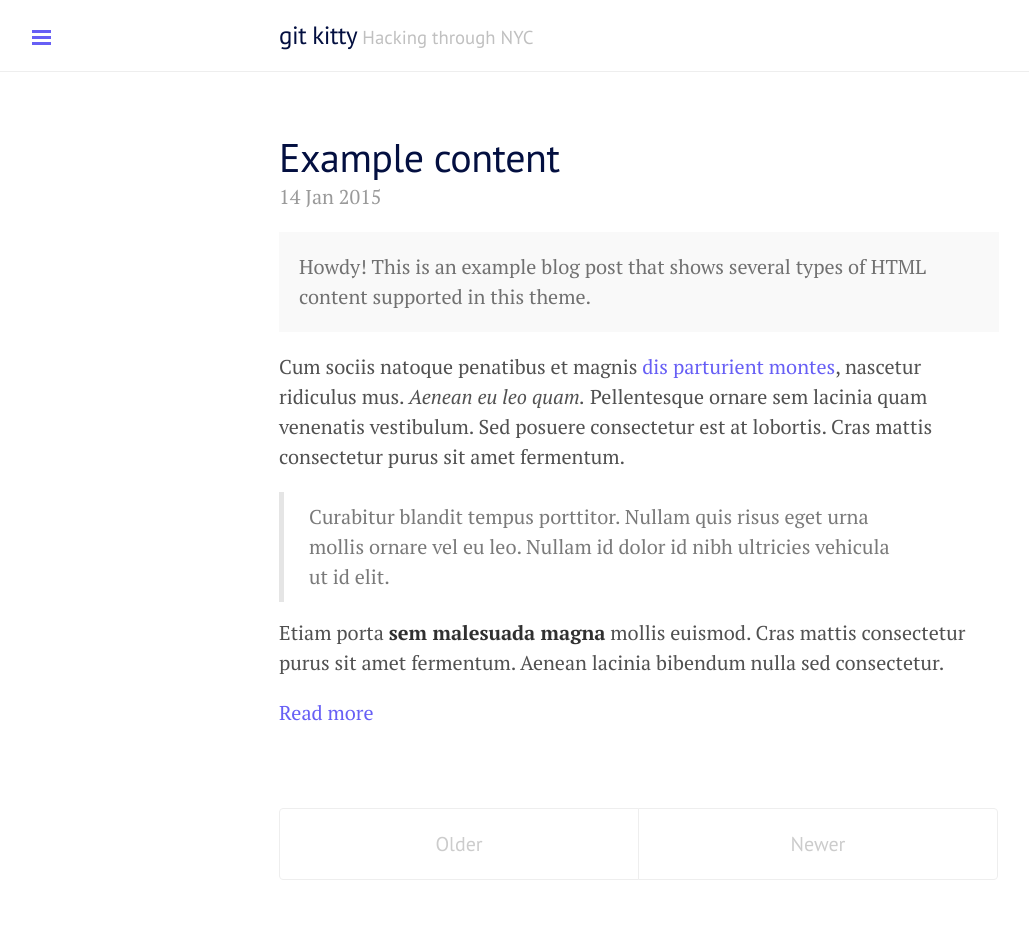
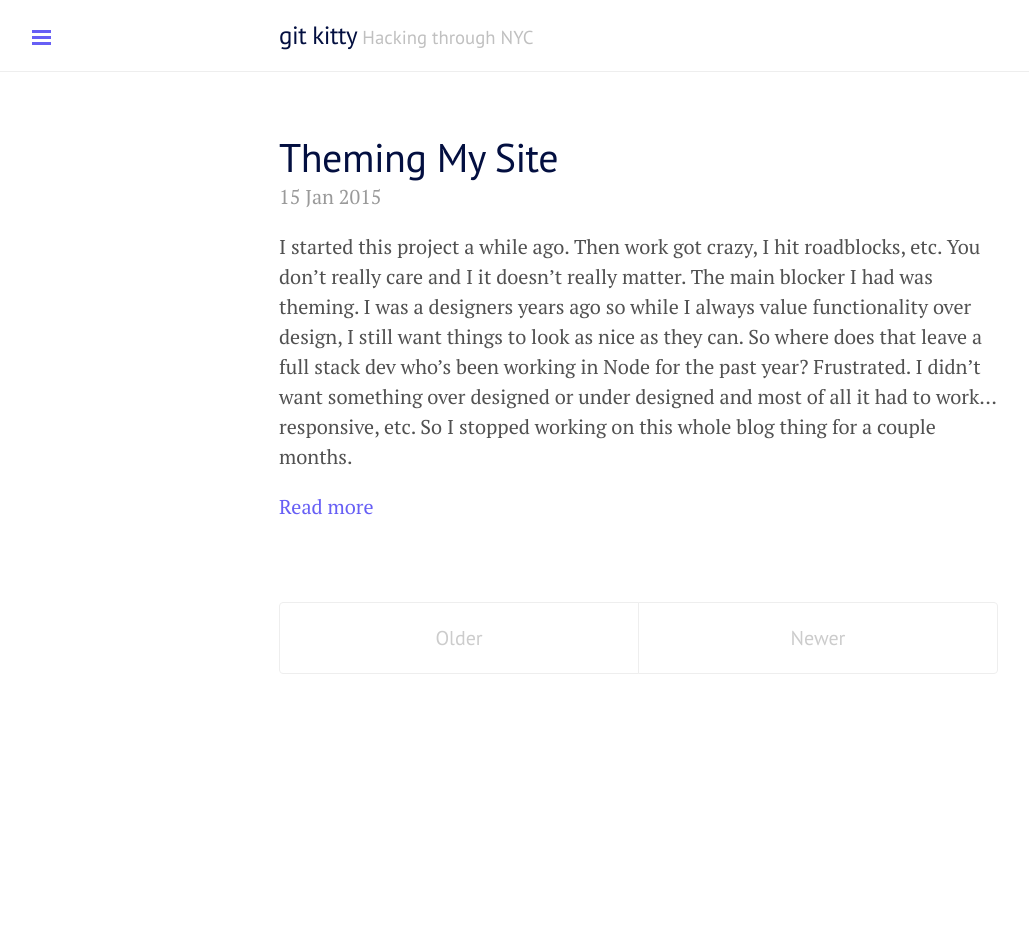
Before and after one commit to RDFroeber/gitkitty-jekyll, a Jekyll site: the page built from index.html, in a window 1280 px wide. Shown: the whole page, without its empty margins (1-1030 px from the left). Built offline with Jekyll 4.4.1, drawn with Linux system fonts in a browser that asks for light colours; Markdown is read by kramdown in place of the engine named in the settings; the list of posts is cut into pages by our own code; after the commit the page ends 900 px from its top, so only the background shows below that.

Commit message:
feat: Added theming post and cloud ninja image

```diff
--- a/_posts/2015-01-14-example-content.md
+++ /dev/null
@@ -1,123 +0,0 @@
----
-layout: post
-title: Example content
----
-
-<div class="message">
-  Howdy! This is an example blog post that shows several types of HTML content supported in this theme.
-</div>
-
-Cum sociis natoque penatibus et magnis <a href="#">dis parturient montes</a>, nascetur ridiculus mus. *Aenean eu leo quam.* Pellentesque ornare sem lacinia quam venenatis vestibulum. Sed posuere consectetur est at lobortis. Cras mattis consectetur purus sit amet fermentum.
-
-> Curabitur blandit tempus porttitor. Nullam quis risus eget urna mollis ornare vel eu leo. Nullam id dolor id nibh ultricies vehicula ut id elit.
-
-Etiam porta **sem malesuada magna** mollis euismod. Cras mattis consectetur purus sit amet fermentum. Aenean lacinia bibendum nulla sed consectetur.
-
-<!--br-->
-
-## Inline HTML elements
-
-HTML defines a long list of available inline tags, a complete list of which can be found on the [Mozilla Developer Network](https://developer.mozilla.org/en-US/docs/Web/HTML/Element).
-
-- **To bold text**, use `<strong>`.
-- *To italicize text*, use `<em>`.
-- Abbreviations, like <abbr title="HyperText Markup Langage">HTML</abbr> should use `<abbr>`, with an optional `title` attribute for the full phrase.
-- Citations, like <cite>&mdash; Mark otto</cite>, should use `<cite>`.
-- <del>Deleted</del> text should use `<del>` and <ins>inserted</ins> text should use `<ins>`.
-- Superscript <sup>text</sup> uses `<sup>` and subscript <sub>text</sub> uses `<sub>`.
-
-Most of these elements are styled by browsers with few modifications on our part.
-
-## Heading
-
-Vivamus sagittis lacus vel augue rutrum faucibus dolor auctor. Duis mollis, est non commodo luctus, nisi erat porttitor ligula, eget lacinia odio sem nec elit. Morbi leo risus, porta ac consectetur ac, vestibulum at eros.
-
-### Code
-
-Cum sociis natoque penatibus et magnis dis `code element` montes, nascetur ridiculus mus.
-
-{% highlight js %}
-// Example can be run directly in your JavaScript console
-
-// Create a function that takes two arguments and returns the sum of those arguments
-var adder = new Function("a", "b", "return a + b");
-
-// Call the function
-adder(2, 6);
-// > 8
-{% endhighlight %}
-
-Aenean lacinia bibendum nulla sed consectetur. Etiam porta sem malesuada magna mollis euismod. Fusce dapibus, tellus ac cursus commodo, tortor mauris condimentum nibh, ut fermentum massa.
-
-### Lists
-
-Cum sociis natoque penatibus et magnis dis parturient montes, nascetur ridiculus mus. Aenean lacinia bibendum nulla sed consectetur. Etiam porta sem malesuada magna mollis euismod. Fusce dapibus, tellus ac cursus commodo, tortor mauris condimentum nibh, ut fermentum massa justo sit amet risus.
-
-* Praesent commodo cursus magna, vel scelerisque nisl consectetur et.
-* Donec id elit non mi porta gravida at eget metus.
-* Nulla vitae elit libero, a pharetra augue.
-
-Donec ullamcorper nulla non metus auctor fringilla. Nulla vitae elit libero, a pharetra augue.
-
-1. Vestibulum id ligula porta felis euismod semper.
-2. Cum sociis natoque penatibus et magnis dis parturient montes, nascetur ridiculus mus.
-3. Maecenas sed diam eget risus varius blandit sit amet non magna.
-
-Cras mattis consectetur purus sit amet fermentum. Sed posuere consectetur est at lobortis.
-
-<dl>
-  <dt>HyperText Markup Language (HTML)</dt>
-  <dd>The language used to describe and define the content of a Web page</dd>
-
-  <dt>Cascading Style Sheets (CSS)</dt>
-  <dd>Used to describe the appearance of Web content</dd>
-
-  <dt>JavaScript (JS)</dt>
-  <dd>The programming language used to build advanced Web sites and applications</dd>
-</dl>
-
-Integer posuere erat a ante venenatis dapibus posuere velit aliquet. Morbi leo risus, porta ac consectetur ac, vestibulum at eros. Nullam quis risus eget urna mollis ornare vel eu leo.
-
-### Tables
-
-Aenean lacinia bibendum nulla sed consectetur. Lorem ipsum dolor sit amet, consectetur adipiscing elit.
-
-<table>
-  <thead>
-    <tr>
-      <th>Name</th>
-      <th>Upvotes</th>
-      <th>Downvotes</th>
-    </tr>
-  </thead>
-  <tfoot>
-    <tr>
-      <td>Totals</td>
-      <td>21</td>
-      <td>23</td>
-    </tr>
-  </tfoot>
-  <tbody>
-    <tr>
-      <td>Alice</td>
-      <td>10</td>
-      <td>11</td>
-    </tr>
-    <tr>
-      <td>Bob</td>
-      <td>4</td>
-      <td>3</td>
-    </tr>
-    <tr>
-      <td>Charlie</td>
-      <td>7</td>
-      <td>9</td>
-    </tr>
-  </tbody>
-</table>
-
-Nullam id dolor id nibh ultricies vehicula ut id elit. Sed posuere consectetur est at lobortis. Nullam quis risus eget urna mollis ornare vel eu leo.
-
------
-
-Want to see something else added? <a href="https://github.com/poole/poole/issues/new">Open an issue.</a>
--- /dev/null
+++ b/_posts/2015-01-15-theming.md
@@ -0,0 +1,47 @@
+---
+layout: post
+title: Theming My Site
+---
+
+I started this project a while ago. Then work got crazy, I hit roadblocks, etc. You don't really care and I it doesn't really matter. The main blocker I had was theming. I was a designers years ago so while I always value functionality over design, I still want things to look as nice as they can. So where does that leave a full stack dev who's been working in Node for the past year? Frustrated. I didn't want something over designed or under designed and most of all it had to work... responsive, etc. So I stopped working on this whole blog thing for a couple months.
+
+<!--br-->
+
+Fast forward to yesterday. I had some free time and started looking at was out there in terms of Jekyll themes and that's when I found [Layon](http://lanyon.getpoole.com/). If you clicked on that link, you were probably momentarily confused. Yes, it's basically the same site content aside. Also if you want to learn more about Layon and Poole the demo site has all the information you could want.
+
+So I was done right? Not quite. When I said theming I didn't just mean site theming I also meant code theming. Also known as syntax highlighting. So I took about two days working on the TextMate theme I use for Sublime. I even named it and everything. I wanted something similar but did not want to spend that much time on it. Enter [Pygments](http://pygments.org/) and [highlight.js](https://highlightjs.org/). Jekyll has built in support for Pygments and while it's great if you using most languages: Ruby, Python, Java, etc. When it comes to JavaScript it just falls short in my opinion; especially server side JS, which is what I'm usually coding. So that's where highlight.js came in. By combining both of these I was able to start with a base theme and build up from there.
+
+## What My Code Looks Like?
+
+{% highlight js %}
+/**
+ * Send Email Message
+ **/
+
+mailRouter.route('/submit/:toEmail')
+  .get(function(req, res, next) {
+    var data = {
+      from: fromEmail,
+      to: req.params.toEmail,
+      subject: 'Hello from Mailgun',
+      html: 'Hello, This is not a plain-text email, I wanted to test some spicy Mailgun sauce in NodeJS! <a href="http://0.0.0.0:3030/validate?' + req.params.toEmail + '">Click here to add your email address to a mailing list</a>'
+    }
+
+    //Invokes the method to send emails given the above data with the helper library
+    mailgun.messages().send(data, function (err, body) {
+      if(err) {
+        console.log('got an error: ', err);
+        return res.render('errors/' + err.status, { error : err});
+      } else {
+        console.log(body);
+        //Here 'submitted.jade' is the view file for this landing page
+        //We pass the variable "email" from the url parameter in an object rendered by Jade
+        return res.render('submitted', {email : req.params.toEmail, title: 'Email Sent'});
+      }
+    });
+  });
+{% endhighlight %}
+
+Pretty huh? :-)
+
+So theming is done. Now let's get to the good stuff...
--- a/public/css/lanyon.css
+++ b/public/css/lanyon.css
@@ -24,6 +24,7 @@
  * Posts and pages
  * Pagination
  * Reverse layout
+ * Custom Styles
  */
 
 
@@ -460,3 +461,15 @@ a.pagination-item:hover {
 .layout-reverse.sidebar-overlay #sidebar-checkbox:checked ~ .sidebar {
   box-shadow: -.25rem 0 .5rem rgba(0,0,0,.1);
 }
+
+
+/*
+ * Overlay sidebar
+ *
+ * Make the sidebar content overlay the viewport content instead of pushing it
+ * aside when toggled.
+ */
+img.img-ninja {
+  width: 25%;
+  margin: 0 auto -15px;
+}
```
Also changed, not shown: about.md (+7 -2 lines), public/cloudninja.png (added).
